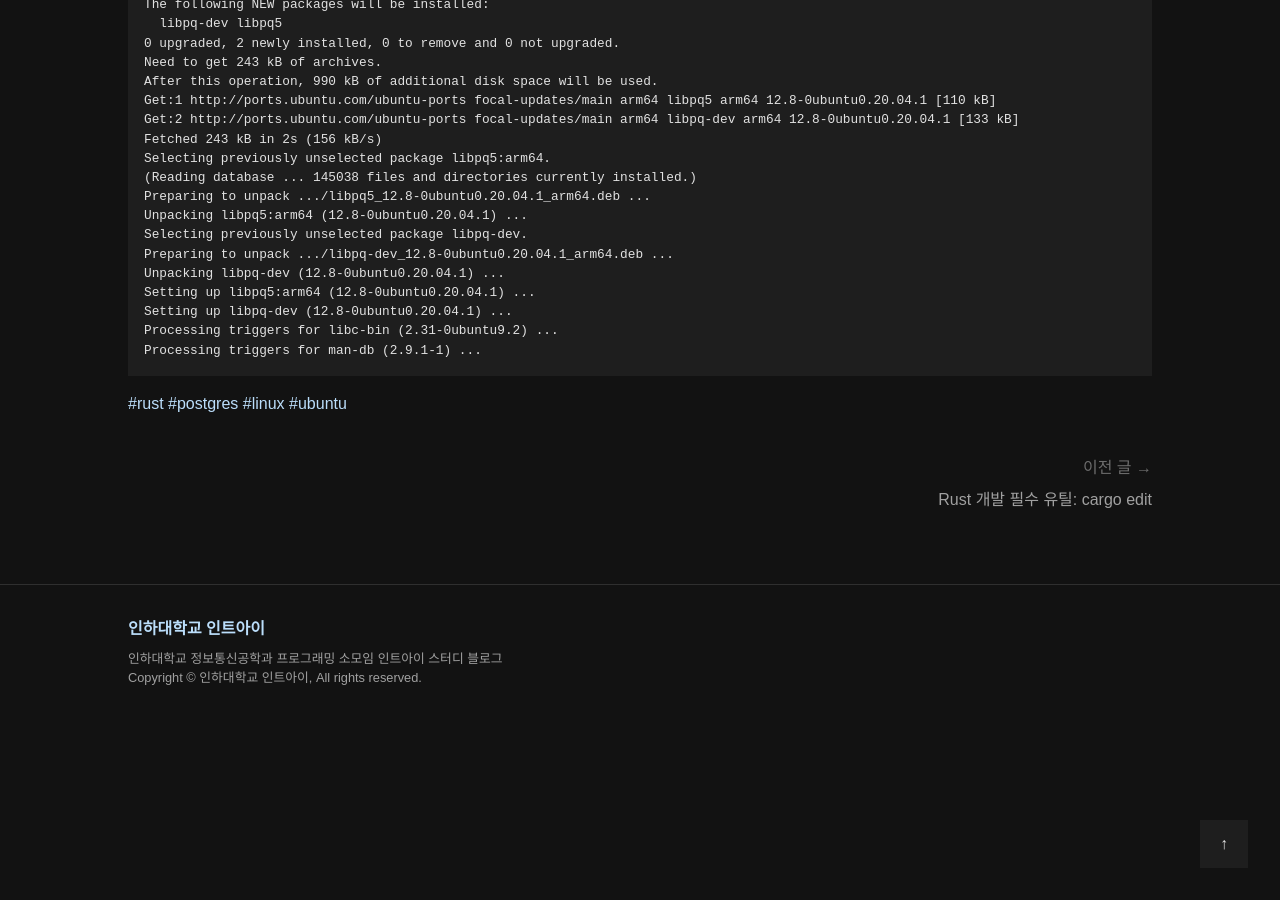
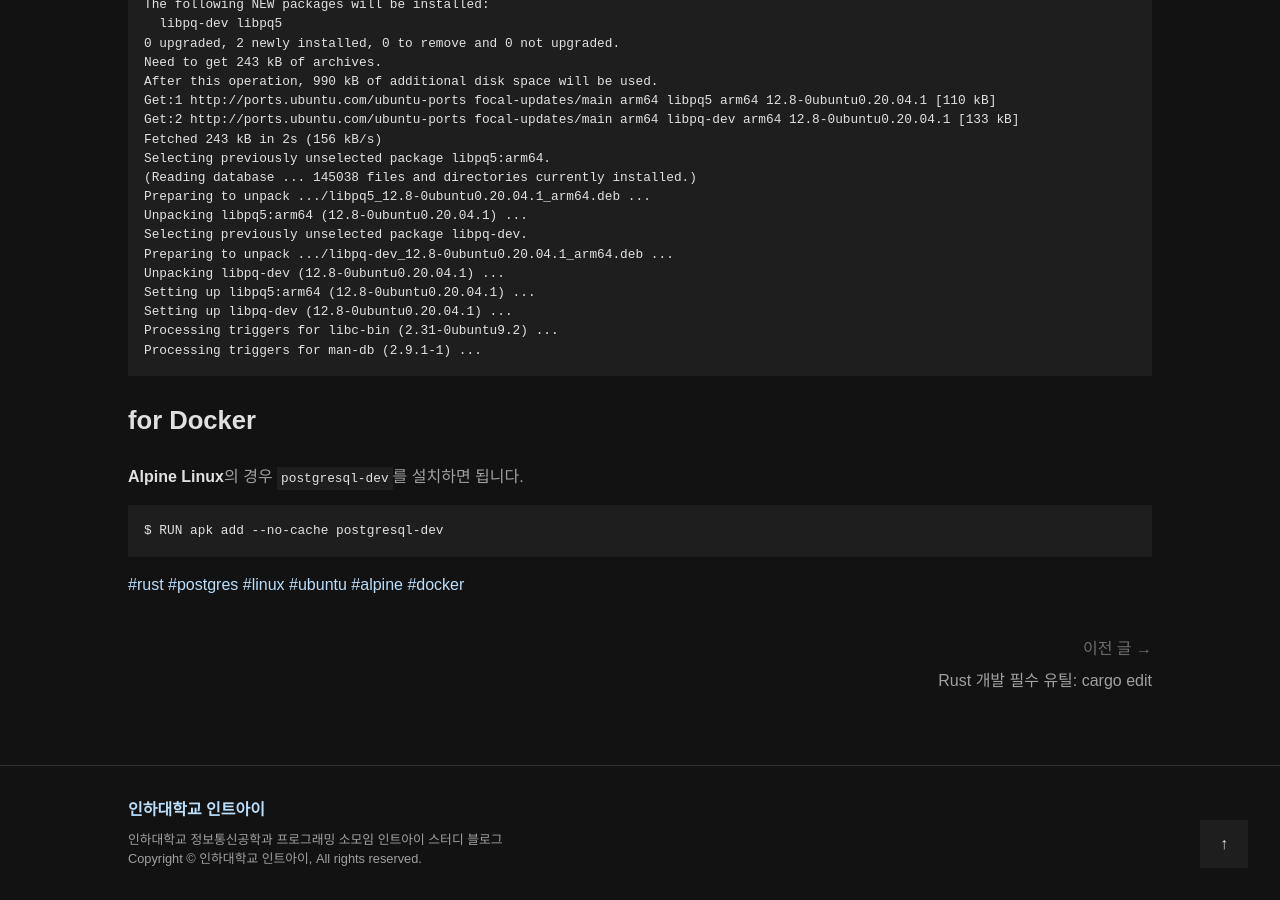
Before and after one commit to int-i/int-i.github.io, a Jekyll site: the page built from _posts/2021-09-25-rust-cannot-find-lpq.md, in a window 1280 px wide and 900 px high, scrolled down 876 px. Built offline with Jekyll 4.4.1, drawn with Linux system fonts in a browser that asks for light colours; some web fonts are replaced; a script that is not in the unit is left out; comment, search, counter and statistics services are not loaded; before the commit the page ends 1595 px from its top, so only the background shows below that.

Commit message:
Update post

````diff
--- a/_posts/2021-09-25-rust-cannot-find-lpq.md
+++ b/_posts/2021-09-25-rust-cannot-find-lpq.md
@@ -3,7 +3,7 @@ title: "Rust: /usr/bin/ld: cannot find -lpq"
 date: 2021-09-25
 author: Astro36
 category: rust
-tags: [rust, postgres, linux, ubuntu]
+tags: [rust, postgres, linux, ubuntu, alpine, docker]
 thumbnail: /assets/posts/2021-09-25-rust-cannot-find-lpq/thumbnail.jpg
 ---
 
@@ -58,3 +58,11 @@ Setting up libpq-dev (12.8-0ubuntu0.20.04.1) ...
 Processing triggers for libc-bin (2.31-0ubuntu9.2) ...
 Processing triggers for man-db (2.9.1-1) ...
 ```
+
+## for Docker
+
+**Alpine Linux**의 경우 `postgresql-dev`를 설치하면 됩니다.
+
+```txt
+$ RUN apk add --no-cache postgresql-dev
+```
````
